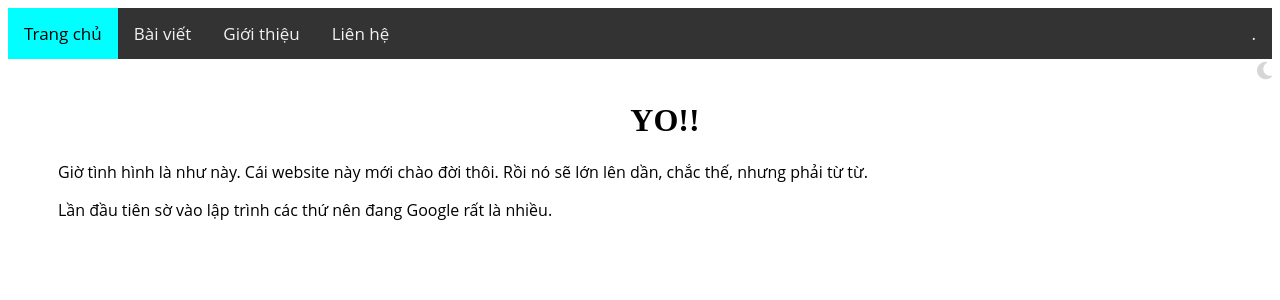
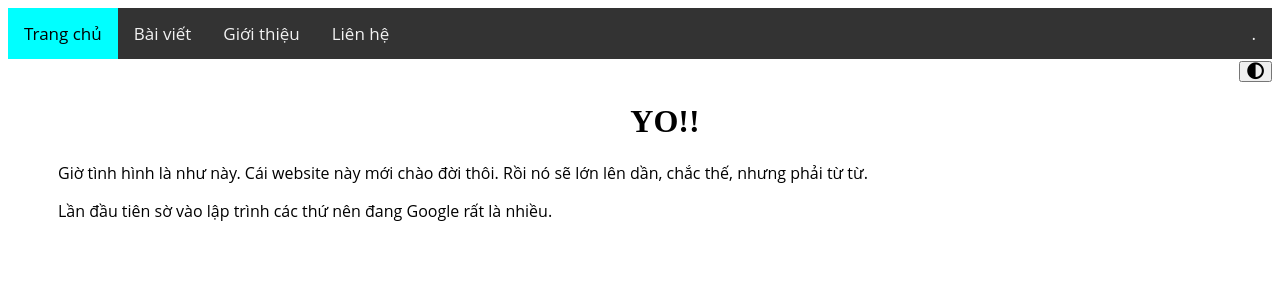
Before and after one commit to consoicongnghe/consoicongnghe.github.io, a Jekyll site: the page index.html, which Jekyll copies as it is, in a window 1280 px wide. Shown: the top 300 px of the page. Built offline with Jekyll 4.4.1, drawn with Linux system fonts in a browser that asks for light colours; nearby versions of some CDN libraries.

Commit message:
experiment different dark
https://dev.to/whitep4nth3r/the-best-lightdark-mode-theme-toggle-in-javascript-368f

```diff
--- a/assets/css/styles.css
+++ b/assets/css/styles.css
@@ -14,7 +14,7 @@
 }
 
 /* dark mode */
-.dark-mode {
+/*.dark-mode {
   background-color: #121212;
   color: white;
 }
@@ -26,12 +26,18 @@
   color: #D6D6D6;
 }
 
-/*
 .fa:hover {
   color: black;
 }
-*/
 
+
+function ToggleDarkMode() {
+	var userTheme = document.body;
+	themeButton.classList.toggle("fa-sun");
+	userTheme.classList.toggle("dark-mode");
+} */
+
+/*------------------------*/
 
 /* https://www.w3schools.com/howto/howto_css_topnav_right.asp */
 /* Create a top navigation bar with a black background color  */
--- a/index.html
+++ b/index.html
@@ -1,5 +1,5 @@
 <!DOCTYPE html>
-<html lang="vi">
+<html lang="vi" data-theme="light">
 	<head>
 		<meta charset="UTF-8">
 		<meta name="viewport" content="width=device-width, initial-scale=1">
@@ -18,6 +18,7 @@
 				text-align: right;
 			}
 		</style>
+		<script src="/scripts/theme.js"></script>
 	</head>
 	<body>
 		<div class="topnav">
@@ -30,14 +31,18 @@
 			</div>
 		</div>
 		<div class="rightalign">
-			<i onclick="ToggleDarkMode(x)" class="fa fa-moon fa-lg"></i>
-			<script>
-				function ToggleDarkMode(x) {
+			<!--<i onclick="ToggleDarkMode()" class="fa fa-circle-half-stroke fa-lg"></i>
+			<!--<script>
+				function ToggleDarkMode() {
 					var userTheme = document.body;
-					x.classList.toggle("fa-sun");
 					userTheme.classList.toggle("dark-mode");
 				}
-			</script>
+			</script>-->
+			<button
+				type="button"
+				data-theme-toggle
+				aria-label=""><i class="fa fa-circle-half-stroke fa-lg"></i>
+			</button>
 		</div>
 		<div class="postss">
 			<h1 style="text-align:center;">YO!!</h1>
--- /dev/null
+++ b/scripts/theme.js
@@ -0,0 +1,55 @@
+//https://dev.to/whitep4nth3r/the-best-lightdark-mode-theme-toggle-in-javascript-368f
+// get theme on page load
+localStorage.getItem("theme");
+
+// set theme on button press
+localStorage.setItem("theme", newTheme);
+
+// detect OS theme setting
+const systemSettingDark = window.matchMedia("(prefers-color-scheme: dark)");
+{
+  matches: true,
+  media: "(prefers-color-scheme: dark)",
+  onchange: null
+}
+
+function calculateSettingAsThemeString({ localStorageTheme, systemSettingDark }) {
+  if (localStorageTheme !== null) {
+    return localStorageTheme;
+  }
+
+  if (systemSettingDark.matches) {
+    return "dark";
+  }
+
+  return "light";
+}
+
+const localStorageTheme = localStorage.getItem("theme");
+const systemSettingDark = window.matchMedia("(prefers-color-scheme: dark)");
+
+let currentThemeSetting = calculateSettingAsThemeString({ localStorageTheme, systemSettingDark });
+
+// target the button using the data attribute we added earlier
+const button = document.querySelector("[data-theme-toggle]");
+
+button.addEventListener("click", () => {
+  const newTheme = currentThemeSetting === "dark" ? "light" : "dark";
+
+  // update the button text
+  const newCta = newTheme === "dark" ? "Change to light theme" : "Change to dark theme";
+  button.innerText = newCta;
+
+  // use an aria-label if you are omitting text on the button
+  // and using sun/moon icons, for example
+  button.setAttribute("aria-label", newCta);
+
+  // update theme attribute on HTML to switch theme in CSS
+  document.querySelector("html").setAttribute("data-theme", newTheme);
+
+  // update in local storage
+  localStorage.setItem("theme", newTheme);
+
+  // update the currentThemeSetting in memory
+  currentThemeSetting = newTheme;
+});
```
